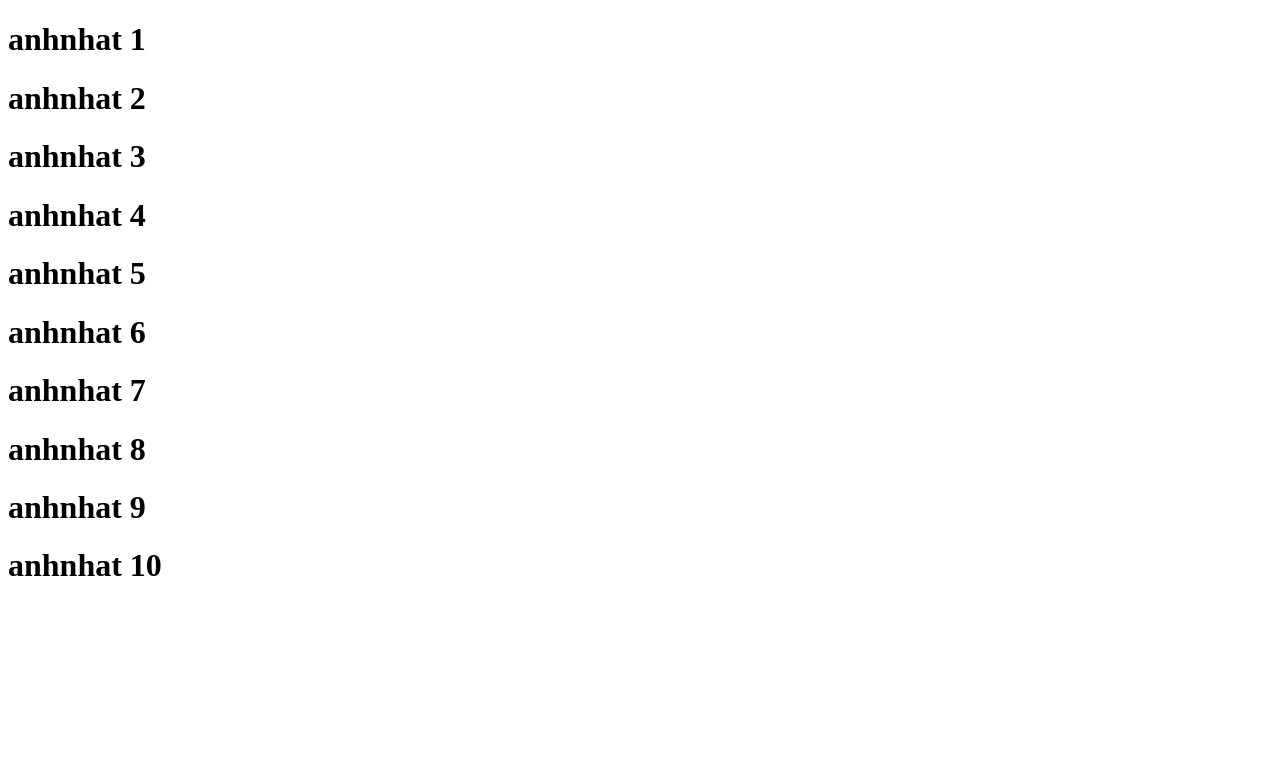
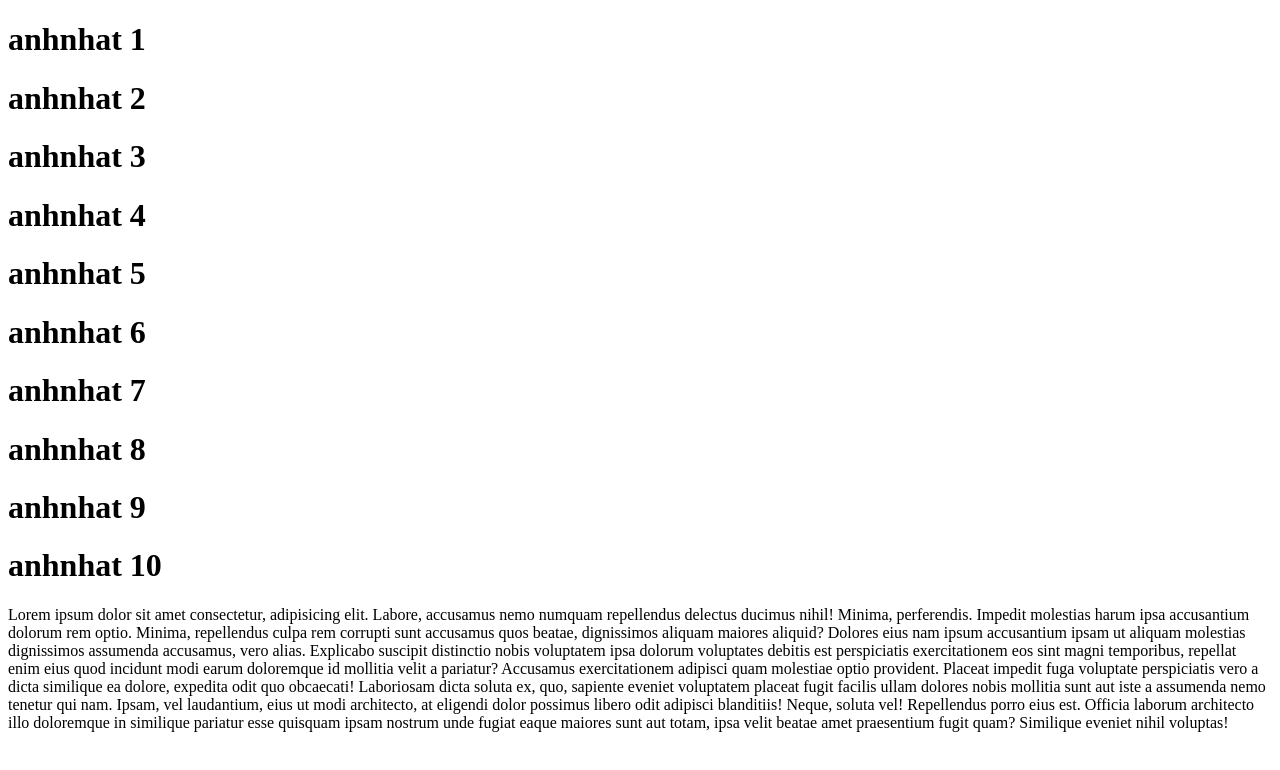
Before and after one commit to nhatjunior1999/duan5, a plain HTML site: page index.html in a window 1280 px wide. Drawn offline with Linux system fonts and the light colour scheme.

Commit message:
2.sua doi lan 2

```diff
--- a/index.html
+++ b/index.html
@@ -16,5 +16,27 @@
     <h1>anhnhat 8</h1>
     <h1>anhnhat 9</h1>
     <h1>anhnhat 10</h1>
+    <p>
+      Lorem ipsum dolor sit amet consectetur, adipisicing elit. Labore,
+      accusamus nemo numquam repellendus delectus ducimus nihil! Minima,
+      perferendis. Impedit molestias harum ipsa accusantium dolorum rem optio.
+      Minima, repellendus culpa rem corrupti sunt accusamus quos beatae,
+      dignissimos aliquam maiores aliquid? Dolores eius nam ipsum accusantium
+      ipsam ut aliquam molestias dignissimos assumenda accusamus, vero alias.
+      Explicabo suscipit distinctio nobis voluptatem ipsa dolorum voluptates
+      debitis est perspiciatis exercitationem eos sint magni temporibus,
+      repellat enim eius quod incidunt modi earum doloremque id mollitia velit a
+      pariatur? Accusamus exercitationem adipisci quam molestiae optio
+      provident. Placeat impedit fuga voluptate perspiciatis vero a dicta
+      similique ea dolore, expedita odit quo obcaecati! Laboriosam dicta soluta
+      ex, quo, sapiente eveniet voluptatem placeat fugit facilis ullam dolores
+      nobis mollitia sunt aut iste a assumenda nemo tenetur qui nam. Ipsam, vel
+      laudantium, eius ut modi architecto, at eligendi dolor possimus libero
+      odit adipisci blanditiis! Neque, soluta vel! Repellendus porro eius est.
+      Officia laborum architecto illo doloremque in similique pariatur esse
+      quisquam ipsam nostrum unde fugiat eaque maiores sunt aut totam, ipsa
+      velit beatae amet praesentium fugit quam? Similique eveniet nihil
+      voluptas!
+    </p>
   </body>
 </html>
```
